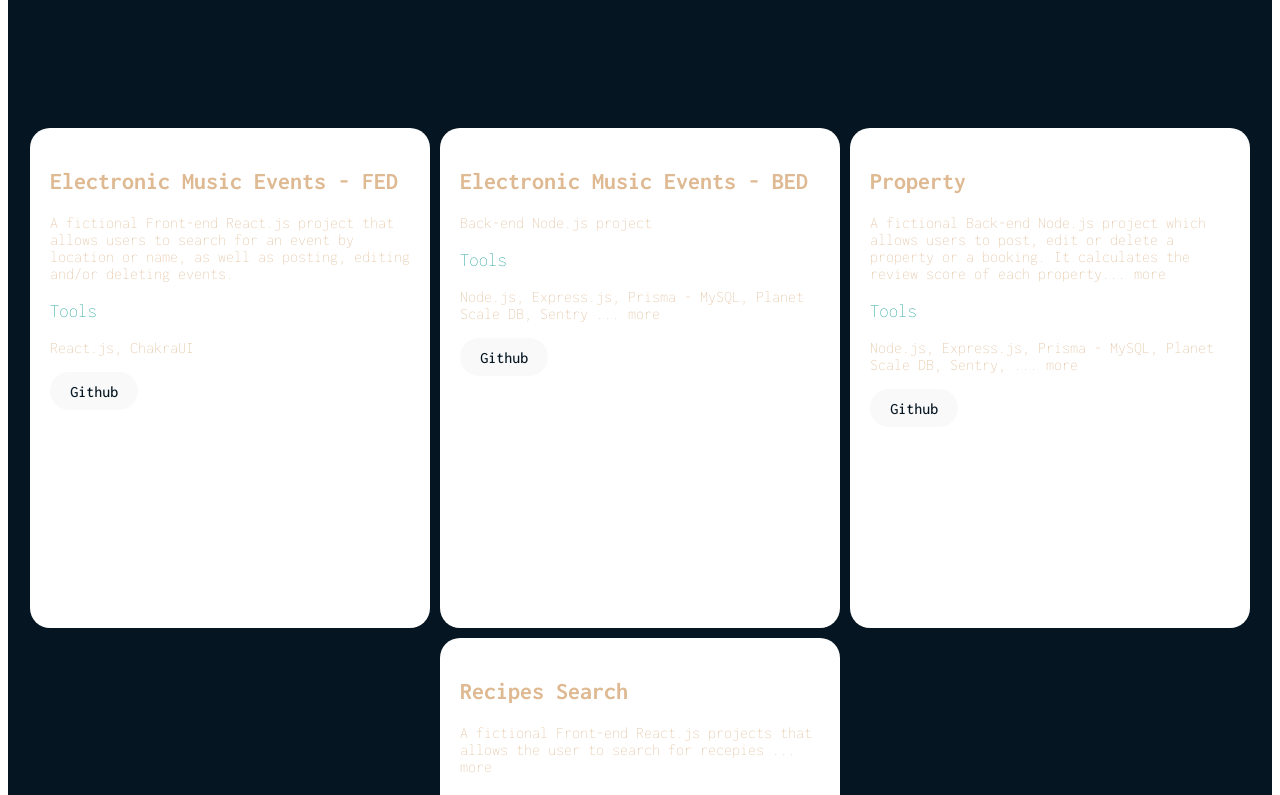
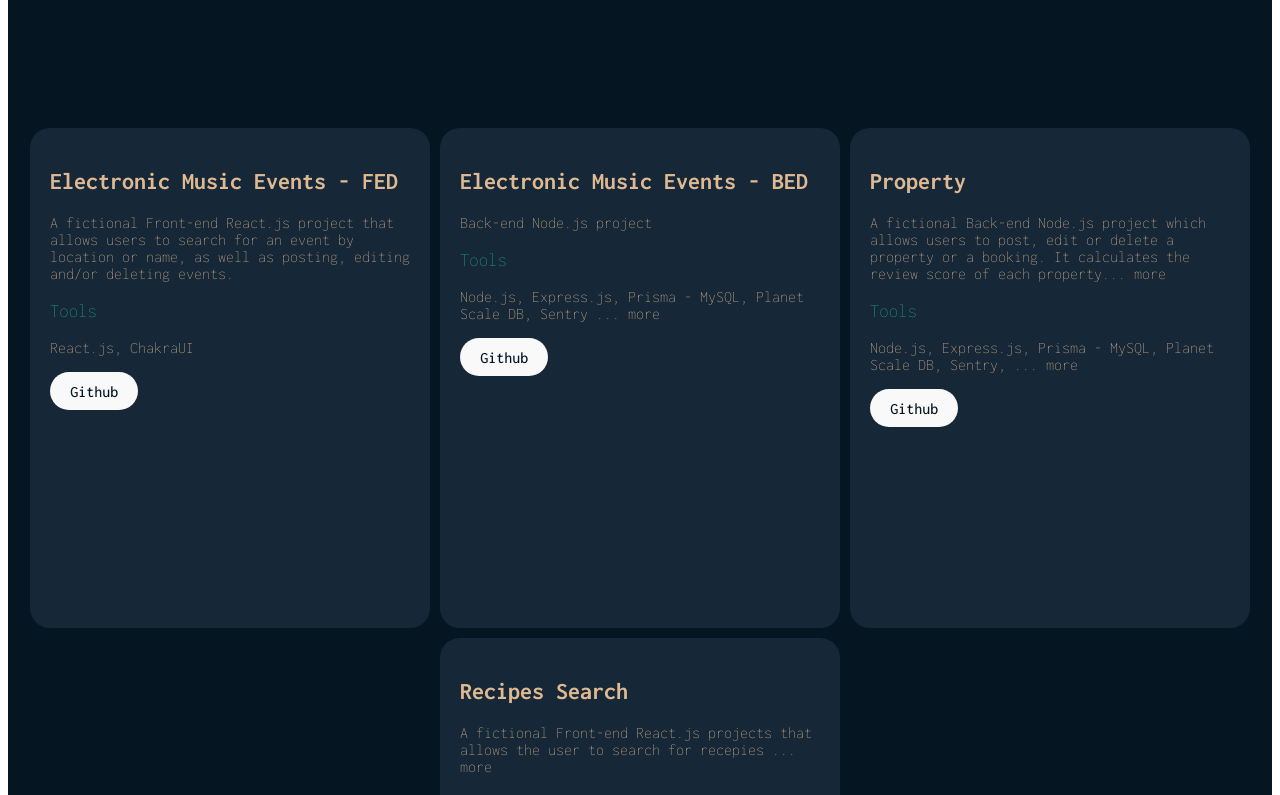
Before and after one commit to XML3/My_Web, a React (Vite) app in the folder My_Web/: page / in a window 1280 px wide. Shown: the part 500-1295 px from the top of the page. Built offline with nearby package versions, Linux system fonts and the light colour scheme; the HTML template or start-up script is replaced by a standard one.

Commit message:
modified card colour

```diff
--- a/My_Web/src/components/Content.module.css
+++ b/My_Web/src/components/Content.module.css
@@ -20,7 +20,7 @@
   height: 500px;
   padding: 20px;
   border-radius: 20px;
-  background-color: white;
+  background-color: #162737;
 }
 
 .Tools {
```
